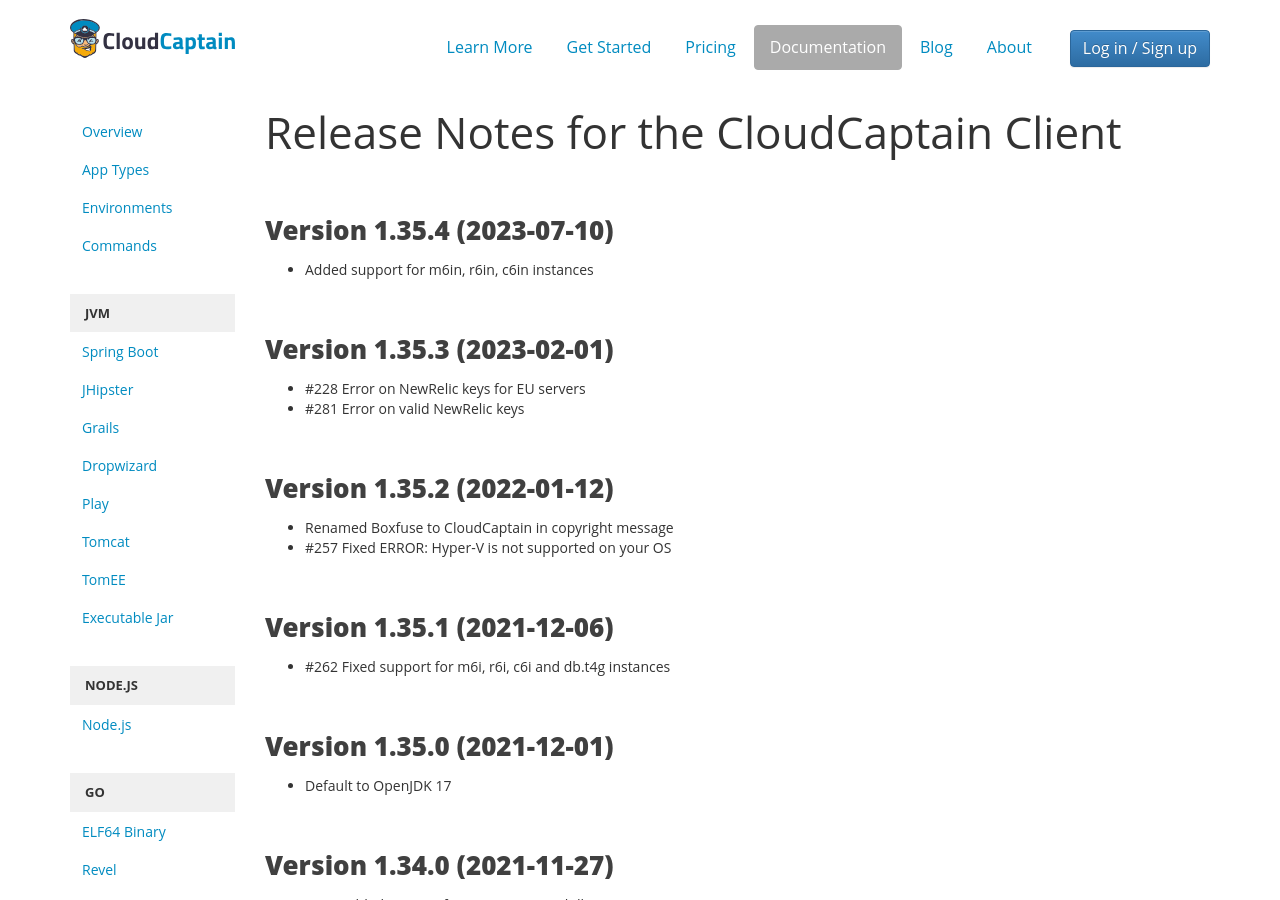
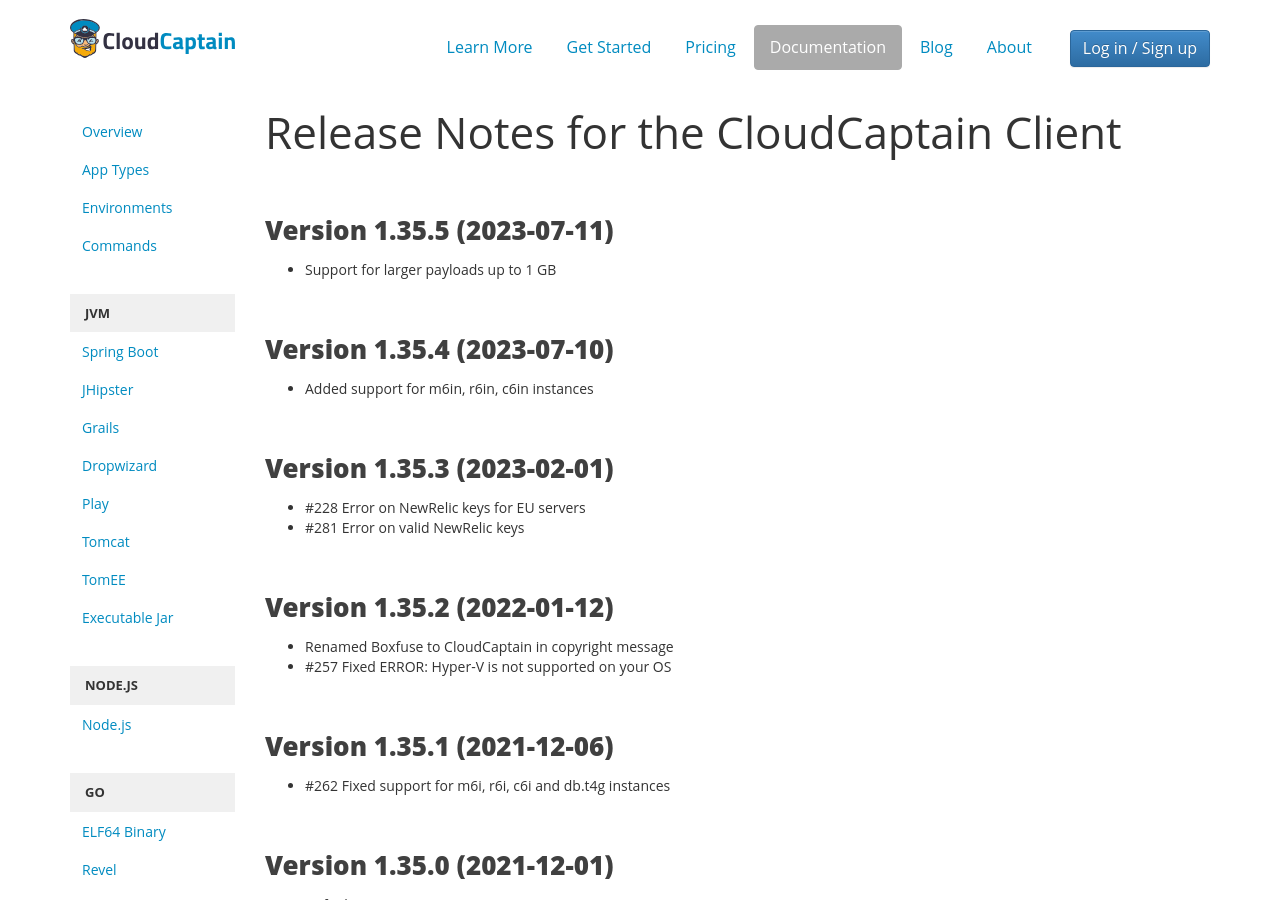
Before and after one commit to cloudcaptainhq/cloudcaptainhq.github.io, a Jekyll site: the page built from docs/releasenotes.md, in a window 1280 px wide and 900 px high. Built offline with Jekyll 4.4.1, drawn with Linux system fonts in a browser that asks for light colours; our own code applies the rules of GitHub Pages for plain Markdown files.

Commit message:
Updated for 1.35.5.1530

```diff
--- a/docs/releasenotes.md
+++ b/docs/releasenotes.md
@@ -3,6 +3,10 @@ layout: docs
 menu: releasenotes
 subtitle: 'Release Notes for the CloudCaptain Client'
 ---
+
+Version 1.35.5 (2023-07-11)
+---------------------------
+- Support for larger payloads up to 1 GB
 
 Version 1.35.4 (2023-07-10)
 ---------------------------
```
